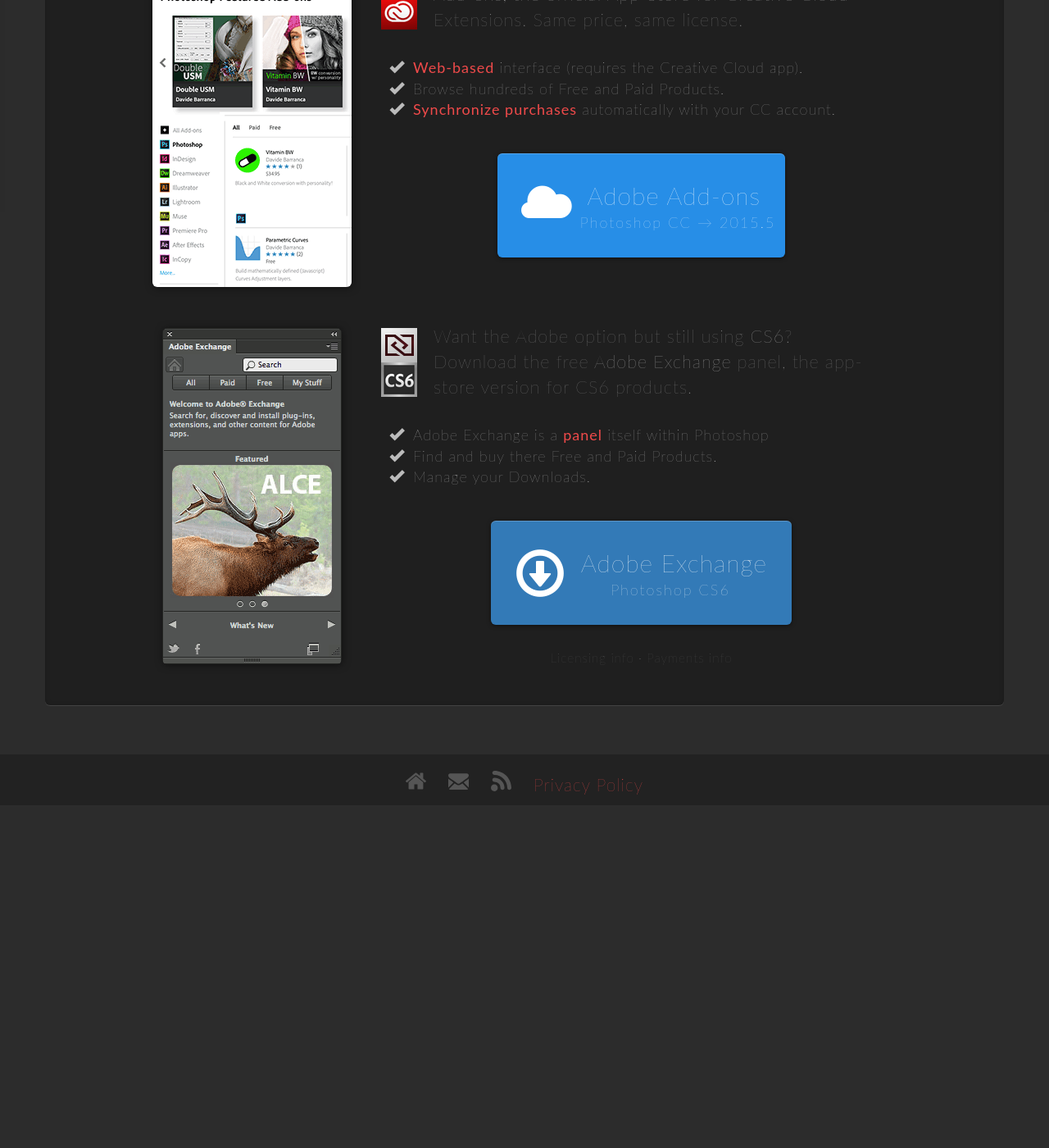
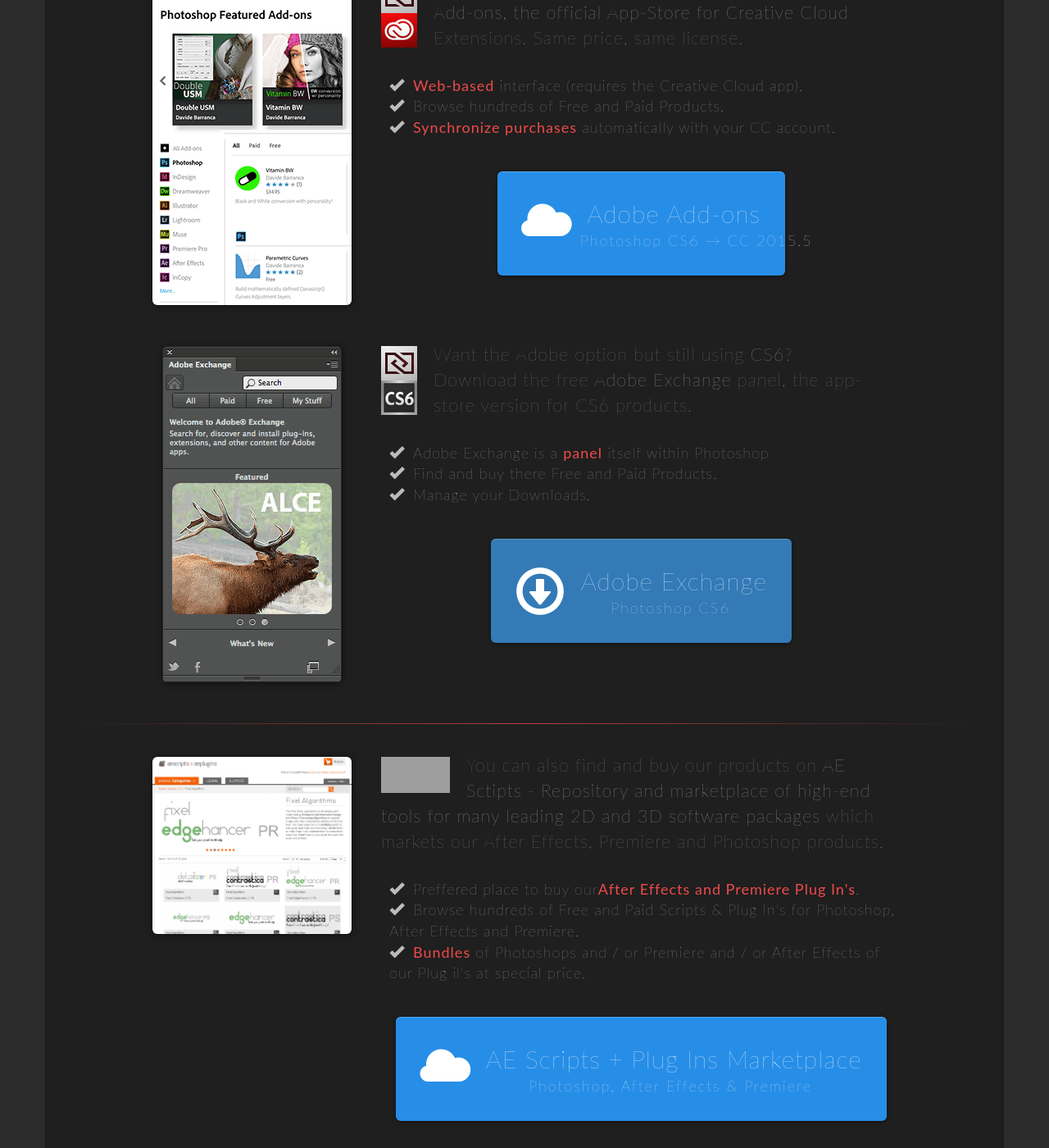
Before and after one commit to FixelAlgorithmsTeam/fixel, a Jekyll site: the page built from buy/index.html, in a window 1280 px wide and 1400 px high, scrolled down 1141 px. Shown: the whole window at 82% size. Built offline with Jekyll 4.4.1, drawn with Linux system fonts in a browser that asks for light colours; nearby versions of some CDN libraries; comment, search, counter and statistics services are not loaded; before the commit the page ends 2123 px from its top, so only the background shows below that; some of the changed text lies outside the part shown; grey boxes are pictures that could not be loaded.

Commit message:
Update index.html
Added AE Scripts.

```diff
--- a/buy/index.html
+++ b/buy/index.html
@@ -1,16 +1,16 @@
 ---
-layout: base
-title: Buy and Download on Adobe Exchange
-sidebar: false
-beforeafter: false
-class: buy
+layout: 	base
+title: 		Buy and Download on Adobe Exchange
+sidebar: 	false
+beforeafter: 	false
+class: 		buy
 ---
 
 <div class="container">
 	<div class="row">
 		<div id="psprojects-overview" class="highlight-box text-center" style="width: 100%;" >
 			<h1 class="home-title">How to Buy</h1>
-			<p class="product-subtitle">On this website, or Adobe Add-ons</p>
+			<p class="product-subtitle">On this website, or Third Party Market Place (Adobe Add-ons, AE Scripts, Creative Market)</p>
 			<hr class="hr-products" style="margin-top:30px; margin-bottom:10px">
 			<div class="row">
 
@@ -25,12 +25,10 @@
 					</ul>
                     <p style="margin-top:35px; font-size: 120%;">To buy from ours site, click on the red button that you'll find on each product page, like:</p>
 					<div class="text-center">
-
-
                         <a target="_blank" class="btn btn-primary-red btn-buy" role="button" data-toggle="modal" href="buy-there.html" data-target="#modalDialogBuy">
                             Buy here <span class="cs6cc"><span class="b">Photoshop</span> CS6 &rarr; CC2015.5 <br class="visible-xs"> <span property="operatingSystem">(Mac & Win)</span></span><span class="cs6cc" style="font-size:40%; margin-top:10px">Current Version: <span property="softwareVersion">2.0.008</span>
                         </a>
-
+						<p class="small"><a class="licensing" data-toggle="modal" href="licensing.html" data-target="#modalDialogLicensing">Licensing info</a> &middot; <a class="licensing" data-toggle="modal" href="payments.html" data-target="#modalDialogPayments">Payments info</a></p>
 					</div>
 					<div class="text-center">
 					    <p style="margin-top:35px; font-size: 120%;">Alternatively...</p>
@@ -55,7 +53,7 @@
 					</ul>
 					<div class="text-center">
 						<a href="https://creative.adobe.com/addons/producers/2714" target="_blank" class="btn btn-primary-blue btn-buy text-center" role="button" title="Visit the Adobe Add-ons store">
-							<span class="glyphicon glyphicon-cloud pull-left download-icon"></span>&nbsp;Adobe Add-ons<span class="cs6cc">Photoshop CC &rarr; 2015.5</span>
+							<span class="glyphicon glyphicon-cloud pull-left download-icon"></span>&nbsp;Adobe Add-ons<span class="cs6cc">Photoshop CS6 &rarr; CC 2015.5</span>
 						</a>
 					</div>
 
@@ -63,7 +61,7 @@
 			</div> <!-- inner row -->
 <!--			<hr class="hr-products" style="margin-top:30px; margin-bottom:10px">-->
 
-						<div class="row">
+			<div class="row">
 				<div class="col-sm-3 col-md-offset-1">
 					<a href="https://www.adobeexchange.com/panel" target="_blank"><img class="img-rounded img-responsive img-shadow" width="219" height="410" src="images/adobeexchange.png" alt="Adobe Exchange"style="margin-bottom:20px"></a>
 				</div>
@@ -79,7 +77,7 @@
 						<a href="https://www.adobeexchange.com/panel" target="_blank" class="btn btn-primary btn-buy text-center" role="button" title="Download the Exchange panel for CS6">
 							<span class="glyphicon glyphicon-download pull-left download-icon"></span>&nbsp;Adobe Exchange<span class="cs6cc">Photoshop CS6</span>
 						</a>
-						<p class="small"><a class="licensing" data-toggle="modal" href="licensing.html" data-target="#modalDialogLicensing">Licensing info</a> &middot; <a class="licensing" data-toggle="modal" href="payments.html" data-target="#modalDialogPayments">Payments info</a></p>
+						<!-- <p class="small"><a class="licensing" data-toggle="modal" href="licensing.html" data-target="#modalDialogLicensing">Licensing info</a> &middot; <a class="licensing" data-toggle="modal" href="payments.html" data-target="#modalDialogPayments">Payments info</a></p> -->
 					</div>
 
 					<!-- MODAL DIALOG 3 of them -->
@@ -108,6 +106,30 @@
 
 				</div> <!-- col-sm-7 -->
 			</div> <!-- inner row -->
+
+			<hr class="hr-products" style="margin-top:30px; margin-bottom:10px">
+
+			<div class="row">
+				<div class="col-sm-3 col-md-offset-1">
+					<a href="http://aescripts.com/authors/f-l/fixel-algorithms/" target="_blank"><img class="img-rounded img-responsive img-shadow" width="243" height="398" src="../images/aescripts-fixel.png" alt="AE Sctipts" style="margin-bottom:20px"></a>
+				</div>
+				<div class="col-sm-7 feature-text text-left">
+					<img src="images/aescripts-logo.png" alt="AE Scripts Logo" width="84" height="44" class="pull-left" style="margin-right:20px">
+					<p style="margin-top:25px; font-size: 120%;">You can also find and buy our products on <span style="color:#bbb">AE Sctipts - Repository and marketplace of high-end tools for many leading 2D and 3D software packages</span> which markets our After Effects, Premiere and Photoshop products.</p>
+					<ul class="feature-text list-unstyled" style="padding-top:20px; padding-bottom: 0; padding-left: 10px; color:#bbb">
+						<li><span class="glyphicon glyphicon-ok" style="margin-right:10px"></span>Preffered place to buy our<strong>After Effects and Premiere Plug In's</strong>.</li>
+						<li><span class="glyphicon glyphicon-ok" style="margin-right:10px"></span>Browse hundreds of Free and Paid Scripts & Plug In's for Photoshop, After Effects and Premiere.</li>
+						<li><span class="glyphicon glyphicon-ok" style="margin-right:10px"></span><strong>Bundles</strong> of Photoshops and / or Premiere and / or After Effects of our Plug iI's at special price.</li>
+					</ul>
+					<div class="text-center">
+						<a href="http://aescripts.com/authors/f-l/fixel-algorithms/" target="_blank" class="btn btn-primary-blue btn-buy text-center" role="button" title="Visit the AE Scripts + Plug Ins Marketplace">
+							<span class="glyphicon glyphicon-cloud pull-left download-icon"></span>&nbsp;AE Scripts + Plug Ins Marketplace<span class="cs6cc">Photoshop, After Effects & Premiere</span>
+						</a>
+					</div>
+
+				</div> <!-- col-sm-7 -->
+			</div> <!-- inner row -->
+
 		</div>
 
 	</div> <!-- row -->
```
